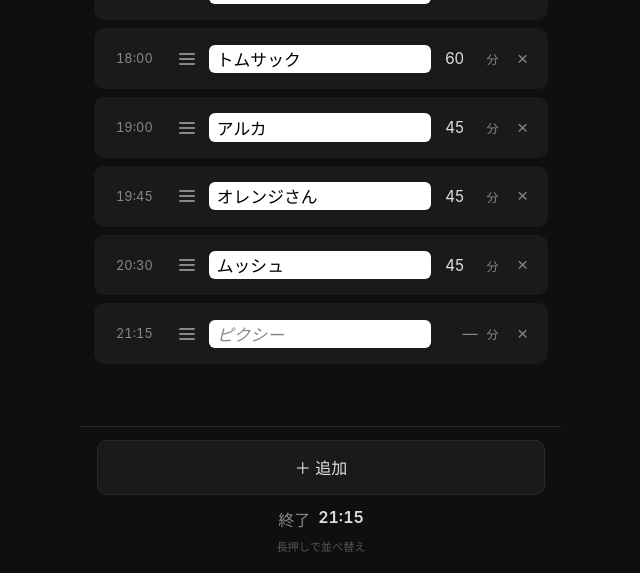
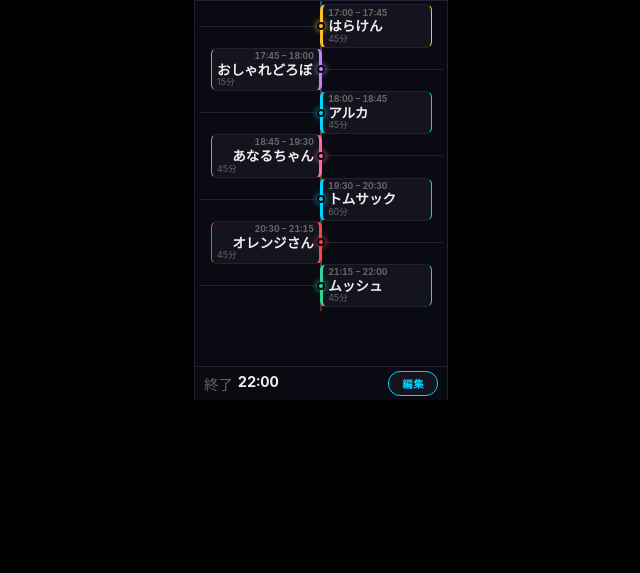
Before and after one commit to bonsai/eejanaika, a website: page index.html in a window 1280 px wide. Shown: the part 227-800 px from the top of the page, without its empty margins (319-959 px from the left). Drawn offline with nearby package versions, Linux system fonts and the light colour scheme.

Commit message:
festival timeline 9:16 compact layout

```diff
--- a/app.js
+++ b/app.js
@@ -1,16 +1,6 @@
-const DEFAULT = [
-  { name: 'おしゃれどろぼう', duration: 15 },
-  { name: 'モリー', duration: 45 },
-  { name: 'トムサック', duration: 60 },
-  { name: 'アルカ', duration: 45 },
-  { name: 'オレンジさん', duration: 45 },
-  { name: 'ムッシュ', duration: 45 },
-  { name: 'ピクシー', duration: null },
-];
+const LS_KEY = 'eejanaika_tt_v3';
+let editMode = false;
 
-const LS_KEY = 'eejanaika_tt_v1';
-
-/* helpers */
 function hmToMin(hm) {
   const [h, m] = hm.split(':').map(Number);
   return h * 60 + m;
@@ -23,146 +13,157 @@ function minToHm(min) {
 function addMin(hm, add) {
   return minToHm(hmToMin(hm) + add);
 }
+function genreClass(genre) {
+  const map = {
+    'トランス': 'g-trance', 'プログレ': 'g-prog', 'アニメーション': 'g-anime',
+    'パンク': 'g-punk', 'ヒップホップ': 'g-hiphop', '昭和歌謡': 'g-showa', 'おしゃれ': 'g-oshare'
+  };
+  return map[genre] || 'g-other';
+}
 
-/* state */
-let data = { baseTime: '17:00', items: [...DEFAULT] };
+let data = { baseTime: '17:00', items: [] };
 
+async function loadFromJson() {
+  const res = await fetch('timetable.json');
+  data = await res.json();
+}
 function load() {
-  try {
   const raw = localStorage.getItem(LS_KEY);
   if (raw) data = JSON.parse(raw);
-  } catch {}
 }
 function save() {
   localStorage.setItem(LS_KEY, JSON.stringify(data));
 }
 
-/* render */
 const listEl = document.getElementById('list');
 const endEl = document.getElementById('endTime');
 const baseInput = document.getElementById('baseTime');
+const modeBtn = document.getElementById('modeBtn');
+const addBtn = document.getElementById('addBtn');
+
+function updateMode() {
+  document.body.classList.toggle('view-mode', !editMode);
+  document.body.classList.toggle('edit-mode', editMode);
+  modeBtn.textContent = editMode ? '閲覧' : '編集';
+  addBtn.style.display = editMode ? 'block' : 'none';
+}
+
+modeBtn.addEventListener('click', () => {
+  editMode = !editMode;
+  updateMode();
+  render();
+});
 
 function render() {
   listEl.innerHTML = '';
   let cursor = data.baseTime;
 
   data.items.forEach((item, idx) => {
+    const side = idx % 2 === 0 ? 'left' : 'right';
+    const startTime = cursor;
+    const endTime = item.duration != null ? addMin(startTime, item.duration) : '—';
+
     const li = document.createElement('li');
-    li.className = 'row' + (item.duration == null ? ' empty' : '');
-    li.dataset.idx = idx;
+    li.className = 'tl-item ' + side + ' ' + (genreClass(item.genre) || '');
 
-    /* start time */
-    const timeEl = document.createElement('div');
-    timeEl.className = 'time';
-    timeEl.textContent = cursor;
+    const dot = document.createElement('div');
+    dot.className = 'tl-dot ' + (genreClass(item.genre) || '');
 
-    /* handle */
-    const handle = document.createElement('div');
-    handle.className = 'handle';
-    handle.innerHTML = '<span></span><span></span><span></span>';
-    handle.setAttribute('aria-label', 'drag');
+    const conn = document.createElement('div');
+    conn.className = 'tl-conn';
 
-    /* name input */
+    const card = document.createElement('div');
+    card.className = 'tl-card';
+
+    const timeTop = document.createElement('div');
+    timeTop.className = 'tl-time';
+    timeTop.textContent = startTime + ' – ' + endTime;
+
     const nameEl = document.createElement('input');
-    nameEl.className = 'name';
+    nameEl.className = 'tl-name';
     nameEl.type = 'text';
     nameEl.value = item.name;
     nameEl.spellcheck = false;
+    nameEl.readOnly = !editMode;
+    if (editMode) {
       nameEl.addEventListener('change', () => {
         data.items[idx].name = nameEl.value || '無名';
         save();
       });
+    }
 
-    /* duration input */
     const durWrap = document.createElement('div');
-    durWrap.className = 'dur-wrap';
-    const durEl = document.createElement('input');
-    durEl.className = 'dur';
-    durEl.type = item.duration == null ? 'text' : 'number';
-    durEl.value = item.duration == null ? '—' : item.duration;
-    durEl.readOnly = item.duration == null;
-    durEl.addEventListener('change', () => {
-      const v = durEl.value.trim();
-      if (v === '' || v === '—') {
-        data.items[idx].duration = null;
-      } else {
-        const n = parseInt(v, 10);
-        data.items[idx].duration = isNaN(n) ? 0 : Math.max(0, n);
-      }
-      save();
-      render();
+    durWrap.className = 'tl-dur';
+    if (editMode) {
+      const durInput = document.createElement('input');
+      durInput.type = 'number';
+      durInput.value = item.duration == null ? '' : item.duration;
+      durInput.min = 0;
+      durInput.addEventListener('change', () => {
+        const v = durInput.value.trim();
+        data.items[idx].duration = v === '' ? null : Math.max(0, parseInt(v, 10) || 0);
+        save(); render();
       });
       const unit = document.createElement('span');
-    unit.className = 'unit';
       unit.textContent = '分';
-    durWrap.append(durEl, unit);
+      durWrap.append(durInput, unit);
+    } else {
+      const durText = document.createElement('span');
+      durText.textContent = (item.duration != null ? item.duration : '—') + '分';
+      durWrap.appendChild(durText);
+    }
 
-    /* delete */
     const del = document.createElement('button');
-    del.className = 'del';
+    del.className = 'tl-del';
     del.textContent = '×';
     del.addEventListener('click', () => {
       data.items.splice(idx, 1);
-      save();
-      render();
+      save(); render();
     });
 
-    li.append(timeEl, handle, nameEl, durWrap, del);
+    card.append(timeTop, nameEl, durWrap, del);
+    li.append(dot, conn, card);
     listEl.appendChild(li);
 
-    if (item.duration != null) {
-      cursor = addMin(cursor, item.duration);
-    }
+    if (item.duration != null) cursor = addMin(cursor, item.duration);
   });
 
   endEl.textContent = cursor;
 }
 
-/* sortable */
 let sortable;
 function initSortable() {
   if (sortable) sortable.destroy();
   sortable = new Sortable(listEl, {
-    handle: '.handle',
-    animation: 150,
-    delay: 120,
+    handle: '.tl-card',
+    animation: 120,
+    delay: 100,
     delayOnTouchOnly: true,
-    ghostClass: 'sortable-ghost',
-    dragClass: 'sortable-drag',
+    ghostClass: 'tl-ghost',
+    dragClass: 'tl-drag',
     onEnd: (evt) => {
       if (evt.oldIndex === evt.newIndex) return;
       const [moved] = data.items.splice(evt.oldIndex, 1);
       data.items.splice(evt.newIndex, 0, moved);
-      save();
-      render();
+      save(); render();
     },
   });
 }
 
-/* base time */
-baseInput.value = data.baseTime;
-baseInput.addEventListener('change', () => {
-  data.baseTime = baseInput.value;
-  save();
-  render();
-});
-
-/* add */
 document.getElementById('addBtn').addEventListener('click', () => {
-  data.items.push({ name: '新規アーティスト', duration: 45 });
-  save();
-  render();
+  data.items.push({ name: '新規', duration: 45, genre: '' });
+  save(); render();
   setTimeout(() => {
-    const inputs = listEl.querySelectorAll('.name');
-    if (inputs.length) {
-      inputs[inputs.length - 1].focus();
-      inputs[inputs.length - 1].select();
-    }
+    const inputs = listEl.querySelectorAll('.tl-name');
+    const last = inputs[inputs.length - 1];
+    if (last) { last.focus(); last.select(); }
   }, 50);
 });
 
-/* init */
+(async () => {
+  await loadFromJson();
   load();
-baseInput.value = data.baseTime;
+  updateMode();
   render();
   initSortable();
+})();
--- a/index.html
+++ b/index.html
@@ -2,7 +2,9 @@
 <html lang="ja">
 <head>
 <meta charset="UTF-8">
-<meta name="viewport" content="width=device-width, initial-scale=1.0, user-scalable=no">
+<meta name="viewport" content="width=device-width, initial-scale=1.0, user-scalable=no, viewport-fit=cover">
+<meta name="apple-mobile-web-app-capable" content="yes">
+<meta name="apple-mobile-web-app-status-bar-style" content="black">
 <title>ええじゃないか — タイムテーブル</title>
 <link rel="stylesheet" href="style.css">
 <script src="https://cdn.jsdelivr.net/npm/sortablejs@1.15.0/Sortable.min.js"></script>
@@ -10,26 +12,25 @@
 <body>
   <div class="app">
     <header>
-      <h1>タイムテーブル</h1>
-      <div class="base-time">
-        <label>開始</label>
-        <input type="time" id="baseTime" value="17:00">
+      <div class="event-banner">
+        <div class="event-title">ええじゃないか</div>
+        <div class="event-date">2026/08/02</div>
       </div>
     </header>
 
     <main>
-      <ul id="list" class="list"></ul>
+      <ul id="list" class="tl-list"></ul>
     </main>
 
     <footer>
-      <div class="add">
-        <button id="addBtn">＋ 追加</button>
+      <div class="footer-row">
+        <div class="end">
+          <span>終了</span>
+          <span id="endTime">--:--</span>
+        </div>
+        <button id="addBtn" class="add-btn">＋</button>
+        <button id="modeBtn" class="mode-btn">編集</button>
       </div>
-      <div class="end">
-        <span>終了</span>
-        <span id="endTime">--:--</span>
-      </div>
-      <div class="hint">長押しで並べ替え</div>
     </footer>
   </div>
 
--- a/style.css
+++ b/style.css
@@ -1,246 +1,321 @@
 :root {
-  --bg: #0f0f0f;
-  --surface: #1a1a1a;
-  --surface-hover: #222;
-  --border: #2a2a2a;
-  --text: #e0e0e0;
-  --text-dim: #888;
-  --accent: #ff9f43;
-  --accent-2: #a29bfe;
+  --bg: #0a0a12;
+  --surface: #14141f;
+  --border: #222233;
+  --text: #eee;
+  --text-dim: #666;
   --danger: #ff6b6b;
+  --g-trance:   #00d4ff;
+  --g-prog:     #c084fc;
+  --g-anime:    #ff6b9d;
+  --g-punk:     #ff4444;
+  --g-hiphop:   #fbbf24;
+  --g-showa:    #34d399;
+  --g-oshare:   #f472b6;
+  --g-other:    #94a3b8;
 }
 
 * { margin: 0; padding: 0; box-sizing: border-box; }
 
-html, body {
+html {
   height: 100%;
-  background: var(--bg);
+  overflow: hidden;
+}
+body {
+  height: 100%;
+  background: #000;
   color: var(--text);
   font-family: "Hiragino Sans", "Noto Sans JP", -apple-system, sans-serif;
   -webkit-tap-highlight-color: transparent;
-  overscroll-behavior-y: none;
+  overscroll-behavior: none;
+  overflow: hidden;
+  display: flex;
+  align-items: center;
+  justify-content: center;
 }
 
 .app {
-  max-width: 480px;
+  aspect-ratio: 9 / 16;
+  max-height: 100vh;
+  max-height: 100dvh;
   margin: 0 auto;
-  height: 100%;
   display: flex;
   flex-direction: column;
+  overflow: hidden;
+  background: var(--bg);
+  border-left: 1px solid var(--border);
+  border-right: 1px solid var(--border);
 }
 
 /* header */
 header {
-  padding: 1.2rem 1rem 0.8rem;
+  flex-shrink: 0;
   text-align: center;
   border-bottom: 1px solid var(--border);
+  padding: 2% 0.6rem 1.5%;
 }
-header h1 {
-  font-size: 1.2rem;
+.event-title {
+  font-size: clamp(0.9rem, 4vw, 1.3rem);
+  font-weight: 800;
   letter-spacing: 0.12em;
-  margin-bottom: 0.8rem;
+  background: linear-gradient(90deg, var(--g-trance), var(--g-anime), var(--g-hiphop), var(--g-showa));
+  -webkit-background-clip: text;
+  -webkit-text-fill-color: transparent;
+  background-clip: text;
 }
-.base-time {
-  display: inline-flex;
-  align-items: center;
-  gap: 0.6rem;
-  font-size: 0.85rem;
+.event-date {
+  font-size: clamp(0.55rem, 2vw, 0.75rem);
   color: var(--text-dim);
-}
-.base-time input {
-  background: var(--surface);
-  border: 1px solid var(--border);
-  color: var(--text);
-  padding: 0.35rem 0.5rem;
-  border-radius: 6px;
-  font-size: 1rem;
-  font-family: inherit;
+  letter-spacing: 0.1em;
+  font-variant-numeric: tabular-nums;
 }
 
 /* main */
 main {
   flex: 1;
   overflow-y: auto;
-  padding: 0.5rem 0;
+  overflow-x: hidden;
+  -ms-overflow-style: none;
+  scrollbar-width: none;
+}
+main::-webkit-scrollbar { display: none; }
+
+/* timeline */
+.tl-list {
+  list-style: none;
+  position: relative;
+  padding: 0.2rem 0.3rem;
+}
+.tl-list::before {
+  content: '';
+  position: absolute;
+  left: 50%;
+  top: 0;
+  bottom: 0;
+  width: 2px;
+  background: linear-gradient(180deg, var(--g-trance), var(--g-anime), var(--g-hiphop), var(--g-showa), var(--g-punk));
+  transform: translateX(-50%);
+  opacity: 0.4;
 }
 
-.list {
-  list-style: none;
-  padding: 0 0.8rem;
-}
-
-/* row */
-.row {
+/* item */
+.tl-item {
+  position: relative;
   display: flex;
   align-items: center;
-  gap: 0.5rem;
-  padding: 0.9rem 0.6rem;
+  height: 11%;
+  min-height: 40px;
+  max-height: 60px;
+}
+.tl-item.left { flex-direction: row; }
+.tl-item.right { flex-direction: row-reverse; }
+
+/* dot */
+.tl-dot {
+  position: absolute;
+  left: 50%;
+  top: 50%;
+  width: 8px;
+  height: 8px;
+  border-radius: 50%;
+  background: var(--g-other);
+  border: 2px solid var(--bg);
+  transform: translate(-50%, -50%);
+  z-index: 2;
+}
+.tl-dot.g-trance   { background: var(--g-trance); box-shadow: 0 0 6px var(--g-trance); }
+.tl-dot.g-prog     { background: var(--g-prog); box-shadow: 0 0 6px var(--g-prog); }
+.tl-dot.g-anime    { background: var(--g-anime); box-shadow: 0 0 6px var(--g-anime); }
+.tl-dot.g-punk     { background: var(--g-punk); box-shadow: 0 0 6px var(--g-punk); }
+.tl-dot.g-hiphop   { background: var(--g-hiphop); box-shadow: 0 0 6px var(--g-hiphop); }
+.tl-dot.g-showa    { background: var(--g-showa); box-shadow: 0 0 6px var(--g-showa); }
+.tl-dot.g-oshare   { background: var(--g-oshare); box-shadow: 0 0 6px var(--g-oshare); }
+
+/* connector */
+.tl-conn { flex: 1; height: 1px; background: var(--border); z-index: 1; }
+
+/* card */
+.tl-card {
+  flex: 0 0 46%;
   background: var(--surface);
-  border-radius: 10px;
-  margin-bottom: 0.5rem;
-  touch-action: manipulation;
-  transition: transform 0.1s, box-shadow 0.15s;
-}
-.row.sortable-ghost {
-  opacity: 0.35;
-  background: var(--accent);
-}
-.row.sortable-drag {
-  transform: scale(1.03);
-  box-shadow: 0 8px 24px rgba(0,0,0,0.4);
-  z-index: 10;
-}
-
-/* drag handle */
-.handle {
-  width: 28px;
-  height: 28px;
+  border: 1px solid var(--border);
+  border-radius: 6px;
+  padding: 0.2rem 0.35rem;
+  position: relative;
+  min-height: 42px;
   display: flex;
   flex-direction: column;
   justify-content: center;
-  align-items: center;
-  gap: 3px;
-  cursor: grab;
-  color: var(--text-dim);
-  flex-shrink: 0;
 }
-.handle span {
-  display: block;
-  width: 16px;
-  height: 2px;
-  background: currentColor;
-  border-radius: 1px;
+.tl-item.left .tl-card {
+  margin-right: 0.7rem;
+  border-left: 3px solid var(--g-other);
 }
-.handle:active { cursor: grabbing; }
+.tl-item.right .tl-card {
+  margin-left: 0.7rem;
+  border-right: 3px solid var(--g-other);
+  text-align: right;
+}
+
+/* genre borders */
+.tl-item.g-trance .tl-card { border-left-color: var(--g-trance); border-right-color: var(--g-trance); }
+.tl-item.g-prog .tl-card   { border-left-color: var(--g-prog); border-right-color: var(--g-prog); }
+.tl-item.g-anime .tl-card  { border-left-color: var(--g-anime); border-right-color: var(--g-anime); }
+.tl-item.g-punk .tl-card   { border-left-color: var(--g-punk); border-right-color: var(--g-punk); }
+.tl-item.g-hiphop .tl-card { border-left-color: var(--g-hiphop); border-right-color: var(--g-hiphop); }
+.tl-item.g-showa .tl-card  { border-left-color: var(--g-showa); border-right-color: var(--g-showa); }
+.tl-item.g-oshare .tl-card { border-left-color: var(--g-oshare); border-right-color: var(--g-oshare); }
+
+.tl-ghost { opacity: 0.3; }
+.tl-drag { transform: scale(1.03); box-shadow: 0 8px 24px rgba(0,0,0,0.6); z-index: 10; }
 
 /* time */
-.time {
-  width: 62px;
-  font-size: 0.8rem;
+.tl-time {
+  font-size: 0.55rem;
+  font-weight: 700;
   color: var(--text-dim);
   font-variant-numeric: tabular-nums;
-  text-align: center;
-  flex-shrink: 0;
+  line-height: 1;
+  margin-bottom: 1px;
 }
 
 /* name */
-.name {
-  flex: 1;
-  font-size: 1.05rem;
-  padding: 0.2rem 0.4rem;
-  border-radius: 6px;
-  border: 1px solid transparent;
-  transition: border-color 0.15s;
-  min-width: 0;
-  white-space: nowrap;
-  overflow: hidden;
-  text-overflow: ellipsis;
+.tl-name {
+  display: block;
+  width: 100%;
+  font-size: clamp(0.6rem, 2.5vw, 0.85rem);
+  font-weight: 700;
+  background: transparent;
+  border: none;
+  border-radius: 3px;
+  color: var(--text);
+  padding: 0;
+  font-family: inherit;
+  line-height: 1.2;
 }
-.name:focus {
+.tl-name:focus {
   outline: none;
-  border-color: var(--accent);
   background: var(--bg);
 }
+.tl-item.right .tl-name { text-align: right; }
+
+/* genre */
+.tl-genre {
+  font-size: 0.5rem;
+  font-weight: 600;
+  letter-spacing: 0.05em;
+  opacity: 0.6;
+  line-height: 1;
+}
+.tl-item.g-trance .tl-genre { color: var(--g-trance); }
+.tl-item.g-prog .tl-genre   { color: var(--g-prog); }
+.tl-item.g-anime .tl-genre  { color: var(--g-anime); }
+.tl-item.g-punk .tl-genre   { color: var(--g-punk); }
+.tl-item.g-hiphop .tl-genre { color: var(--g-hiphop); }
+.tl-item.g-showa .tl-genre  { color: var(--g-showa); }
+.tl-item.g-oshare .tl-genre { color: var(--g-oshare); }
 
 /* duration */
-.dur-wrap {
-  display: flex;
+.tl-dur {
+  display: inline-flex;
   align-items: center;
-  gap: 0.2rem;
-  flex-shrink: 0;
+  gap: 1px;
+  font-size: 0.55rem;
+  color: var(--text-dim);
+  line-height: 1;
 }
-.dur {
-  width: 44px;
+.tl-dur input {
+  width: 24px;
   text-align: right;
-  font-size: 0.95rem;
-  padding: 0.2rem 0.3rem;
+  font-size: 0.55rem;
+  padding: 0;
   background: transparent;
   border: 1px solid transparent;
-  border-radius: 6px;
-  color: var(--text);
+  border-radius: 2px;
+  color: var(--text-dim);
   font-family: inherit;
 }
-.dur:focus {
+.tl-dur input:focus {
   outline: none;
-  border-color: var(--accent-2);
-  background: var(--bg);
-}
-.dur-wrap .unit {
-  font-size: 0.75rem;
-  color: var(--text-dim);
+  border-color: rgba(255,255,255,0.15);
+  color: var(--text);
 }
 
 /* delete */
-.del {
-  width: 32px;
-  height: 32px;
-  display: flex;
+.tl-del {
+  position: absolute;
+  top: 2px;
+  width: 16px;
+  height: 16px;
+  display: none;
   align-items: center;
   justify-content: center;
   background: transparent;
   border: none;
   color: var(--text-dim);
-  font-size: 1.2rem;
-  border-radius: 8px;
-  flex-shrink: 0;
+  font-size: 0.7rem;
+  border-radius: 50%;
+  line-height: 1;
 }
-.del:active {
-  background: rgba(255,107,107,0.15);
+.edit-mode .tl-del { display: flex; }
+.tl-item.left .tl-del { right: 2px; }
+.tl-item.right .tl-del { left: 2px; }
+.tl-del:active {
+  background: rgba(255,107,107,0.2);
   color: var(--danger);
-}
-
-/* empty row */
-.row.empty .name {
-  color: var(--text-dim);
-  font-style: italic;
-}
-.row.empty .dur {
-  color: var(--text-dim);
 }
 
 /* footer */
 footer {
-  padding: 0.8rem 1rem 1.2rem;
+  flex-shrink: 0;
   border-top: 1px solid var(--border);
-  text-align: center;
+  padding: 1.5% 0.6rem;
 }
-.add button {
-  width: 100%;
-  padding: 0.9rem;
+.footer-row {
+  display: flex;
+  align-items: center;
+  gap: 0.5rem;
+}
+.end {
+  font-size: clamp(0.65rem, 2.5vw, 0.9rem);
+  color: var(--text-dim);
+  display: flex;
+  gap: 0.3rem;
+  flex-shrink: 0;
+}
+.end #endTime {
+  color: var(--text);
+  font-weight: 700;
+  font-variant-numeric: tabular-nums;
+}
+.add-btn {
+  display: none;
+  padding: 0.25rem 0.8rem;
   background: var(--surface);
   border: 1px solid var(--border);
   color: var(--text);
-  border-radius: 10px;
-  font-size: 1rem;
+  border-radius: 6px;
+  font-size: 0.75rem;
   font-family: inherit;
   cursor: pointer;
-  transition: background 0.15s;
+  flex-shrink: 0;
 }
-.add button:active {
-  background: var(--surface-hover);
+.edit-mode .add-btn { display: block; }
+.add-btn:active { background: var(--border); }
+
+.mode-btn {
+  margin-left: auto;
+  padding: 0.25rem 0.8rem;
+  border-radius: 12px;
+  border: 1px solid var(--border);
+  background: var(--surface);
+  color: var(--text-dim);
+  font-size: 0.65rem;
+  font-family: inherit;
+  font-weight: 600;
+  letter-spacing: 0.05em;
+  cursor: pointer;
+  flex-shrink: 0;
 }
-.end {
-  margin-top: 0.8rem;
-  font-size: 1rem;
-  color: var(--text-dim);
-  display: flex;
-  justify-content: center;
-  gap: 0.5rem;
-}
-.end #endTime {
-  color: var(--text);
-  font-weight: 600;
-  font-variant-numeric: tabular-nums;
-}
-.hint {
-  margin-top: 0.4rem;
-  font-size: 0.7rem;
-  color: #555;
-}
-
-/* empty state */
-.empty-state {
-  text-align: center;
-  padding: 3rem 1rem;
-  color: var(--text-dim);
-}
+.view-mode .mode-btn { border-color: var(--g-trance); color: var(--g-trance); }
+.edit-mode .mode-btn { border-color: var(--g-anime); color: var(--g-anime); }
--- /dev/null
+++ b/timetable.json
@@ -0,0 +1,12 @@
+{
+  "baseTime": "17:00",
+  "items": [
+    { "name": "はらけん", "duration": 45, "genre": "ヒップホップ" },
+    { "name": "おしゃれどろぼう", "duration": 15, "genre": "プログレ" },
+    { "name": "アルカ", "duration": 45, "genre": "トランス" },
+    { "name": "あなるちゃん", "duration": 45, "genre": "アニメーション" },
+    { "name": "トムサック", "duration": 60, "genre": "トランス" },
+    { "name": "オレンジさん", "duration": 45, "genre": "パンク" },
+    { "name": "ムッシュ", "duration": 45, "genre": "昭和歌謡" }
+  ]
+}
```
Also changed, not shown: timetable_0713.html (added, +117 -0 lines). Lines whose indentation alone changed are shown as unchanged.
